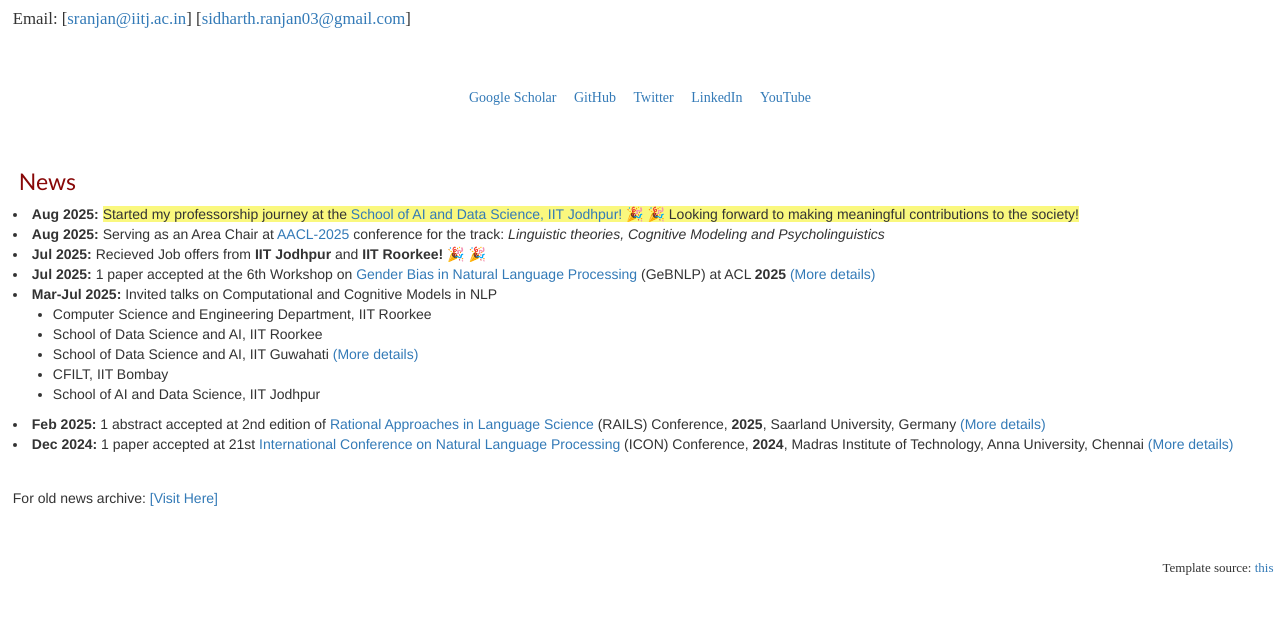
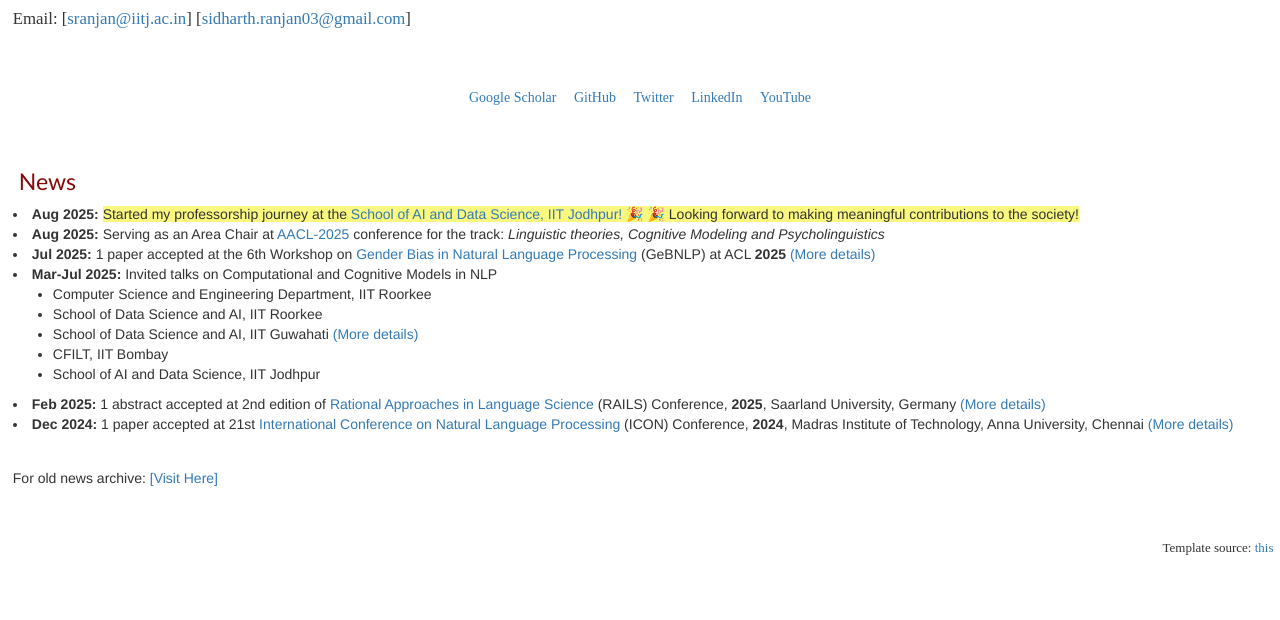
Before and after one commit to sidharthranjan/sidharthranjan.github.io, a plain HTML site: page index.html in a window 1280 px wide. Shown: the part 238-858 px from the top of the page. Drawn offline with nearby package versions, Linux system fonts and the light colour scheme.

Commit message:
Update index.html

```diff
--- a/index.html
+++ b/index.html
@@ -121,7 +121,7 @@ Email: [<a href="mailto:sranjan@iitj.ac.in">sranjan@iitj.ac.in</a>] [<a href="ma
 
 <li> <b>Aug 2025: </b> <span style="background-color: #faf87e"> Started my professorship journey at the <a href="https://aide.iitj.ac.in/" target="_blank"> School of AI and Data Science, IIT Jodhpur! </a> &#x1F389 &#x1F389 Looking forward to making meaningful contributions to the society! </li>
 <li> <b>Aug 2025: </b> <span style="background-color: "> Serving as an Area Chair at <a href="https://2025.aaclnet.org/" target="_blank"> AACL-2025 </a> conference for the track: <i>Linguistic theories, Cognitive Modeling and Psycholinguistics</i></li>
-<li> <b>Jul 2025: </b> <span style="background-color: "> Recieved Job offers from <b>IIT Jodhpur</b> and <b>IIT Roorkee!</b> &#x1F389 &#x1F389</b></span></li>
+<!--<li> <b>Jul 2025: </b> <span style="background-color: "> Recieved Job offers from <b>IIT Jodhpur</b> and <b>IIT Roorkee!</b> &#x1F389 &#x1F389</b></span></li> -->
 <li><span style="background-color: "> <b>Jul 2025: </b> 1 paper accepted at the 6th Workshop on <a href="https://gebnlp-workshop.github.io/" target="_blank"> Gender Bias in Natural Language Processing</a> (GeBNLP) at ACL <b>2025</b> <a href ="publications.html">(More details)</a></li>
 
 
```
